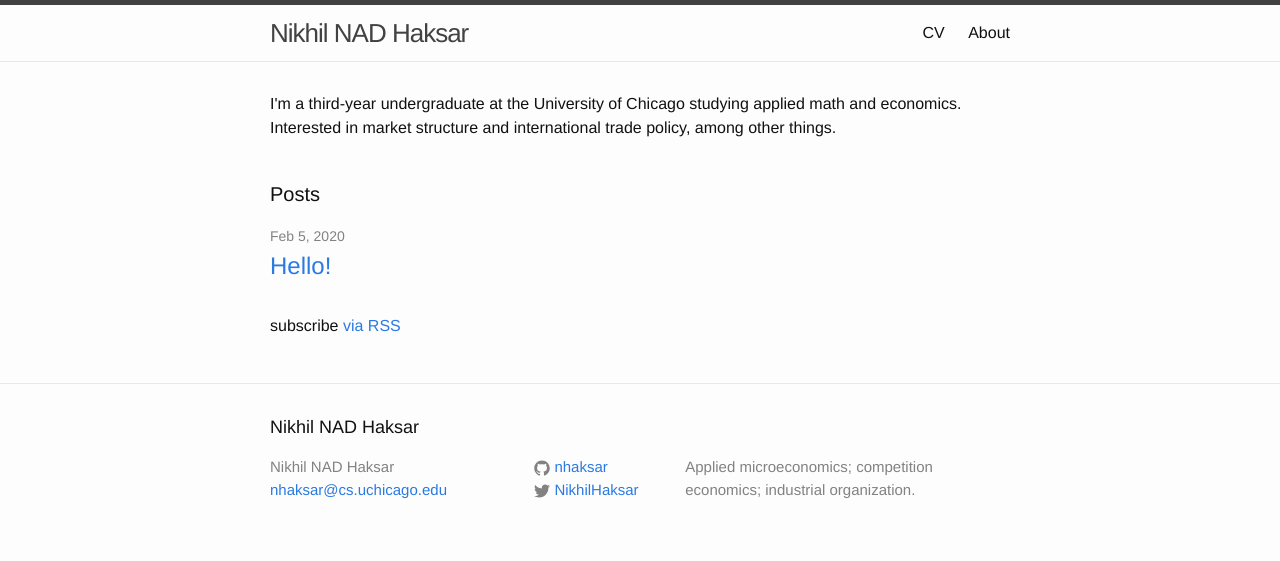
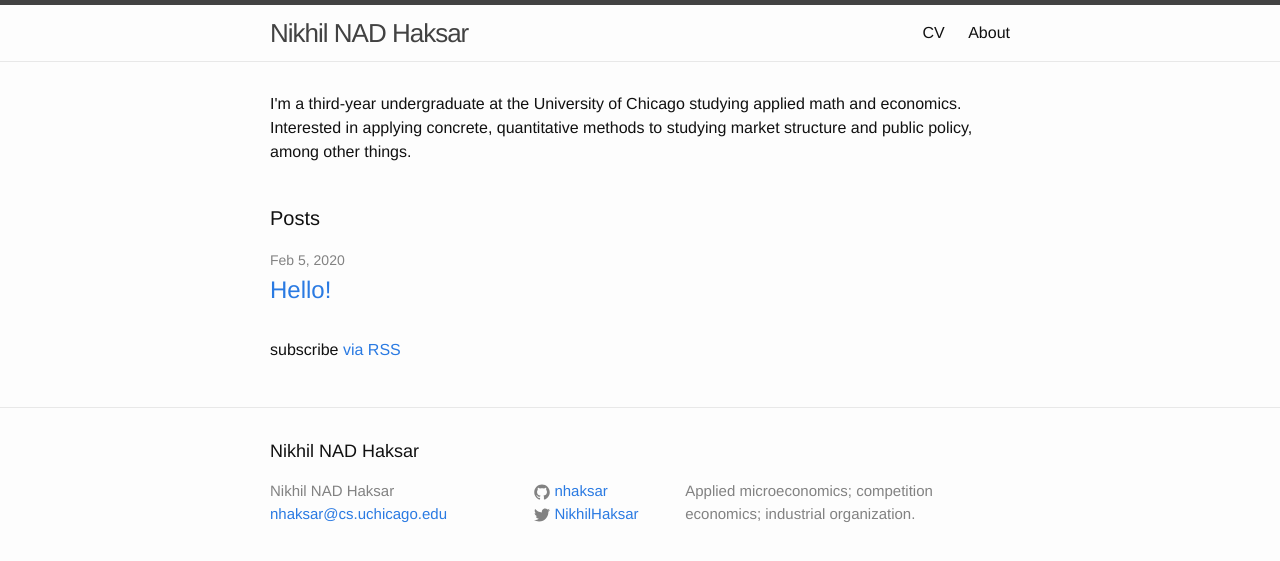
Before and after one commit to nhaksar/nhaksar.github.io, a Jekyll site: the page built from index.html, in a window 1280 px wide. Shown: the top 561 px of the page. Built offline with Jekyll 4.4.1, drawn with Linux system fonts in a browser that asks for light colours.

Commit message:
updated description

```diff
--- a/index.html
+++ b/index.html
@@ -3,7 +3,8 @@ layout: default
 ---
 
 <div class="home">
-	<p>I'm a third-year undergraduate at the University of Chicago studying applied math and economics. Interested in market structure and international trade policy, among other things.</p>
+	<p>I'm a third-year undergraduate at the University of Chicago studying applied math and economics.
+	Interested in applying concrete, quantitative methods to studying market structure and public policy, among other things.</p>
   <br>
   <h1 class="page-heading">Posts</h1>
 
```
